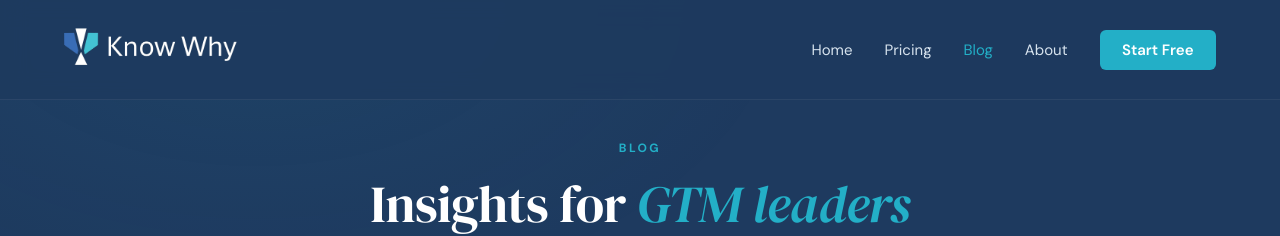
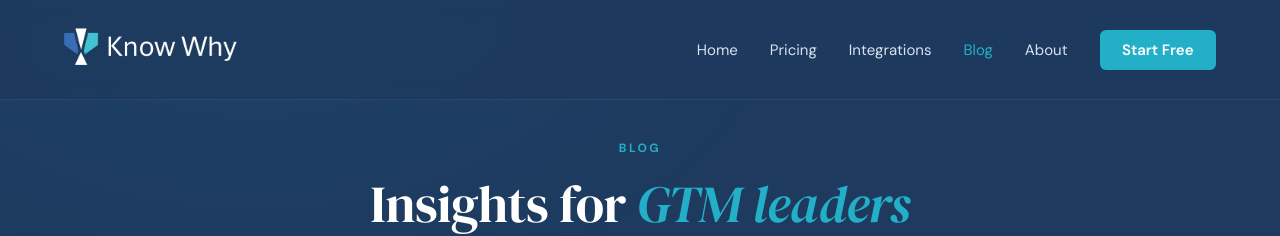
Before and after one commit to katiealbanos-lgtm/know-why.ai, a Jekyll site: the page built from blog/index.html, in a window 1280 px wide. Shown: the top 236 px of the page. Built offline with Jekyll 4.4.1, drawn with Linux system fonts in a browser that asks for light colours.

Commit message:
Integrations added to nav — update _includes/blog-nav.html

```diff
--- a/_includes/blog-nav.html
+++ b/_includes/blog-nav.html
@@ -3,6 +3,7 @@
   <ul class="nav-links">
     <li><a href="/">Home</a></li>
     <li><a href="/pricing">Pricing</a></li>
+    <li><a href="/integrations" {% if page.url == '/integrations/' or page.url == '/integrations' %}class="active"{% endif %}>Integrations</a></li>
     <li><a href="/blog" {% if page.layout == 'blog' or page.layout == 'post' %}class="active"{% endif %}>Blog</a></li>
     <li><a href="/about">About</a></li>
     <li><a href="/#trial" class="nav-cta">Start Free</a></li>
```
